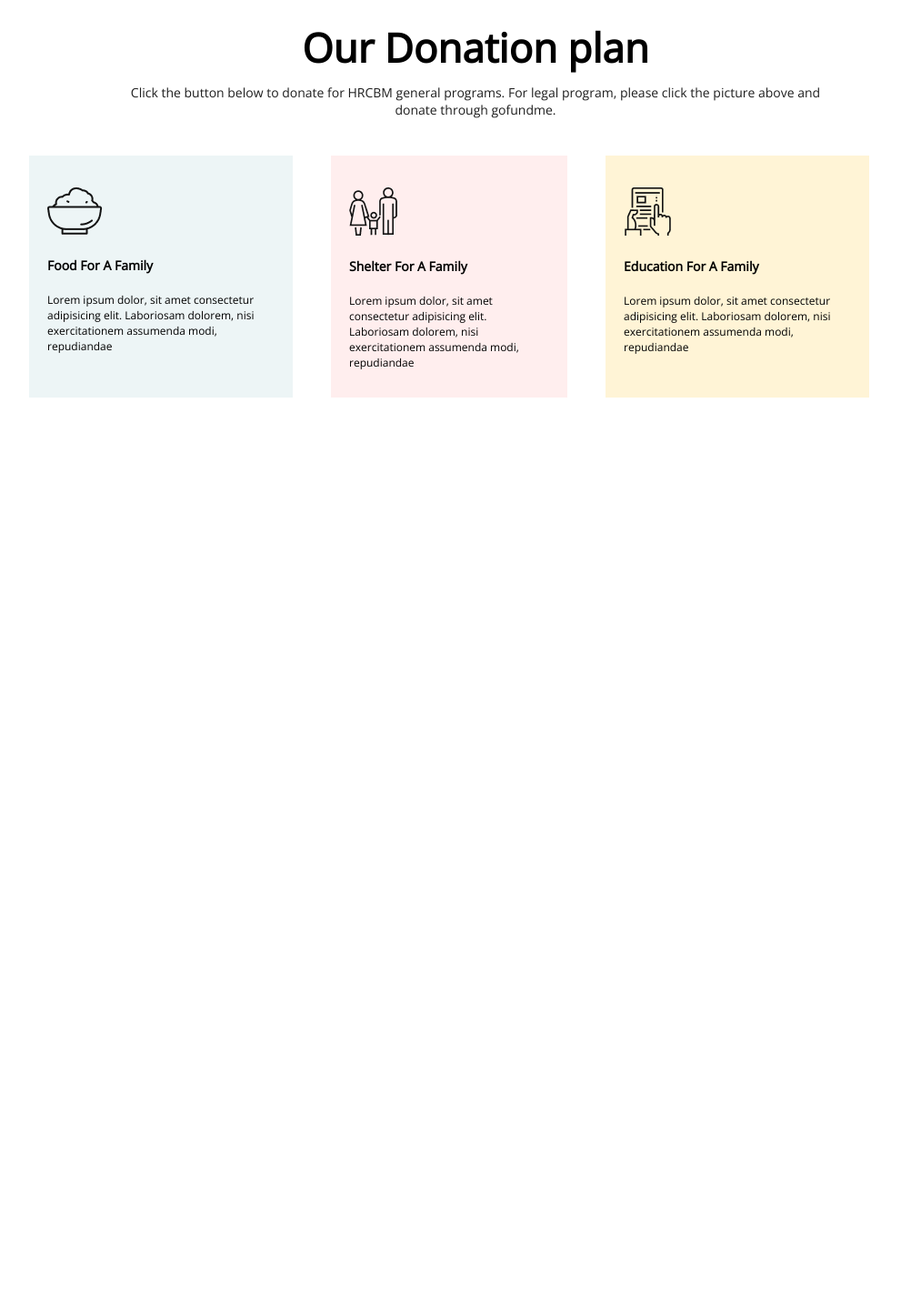
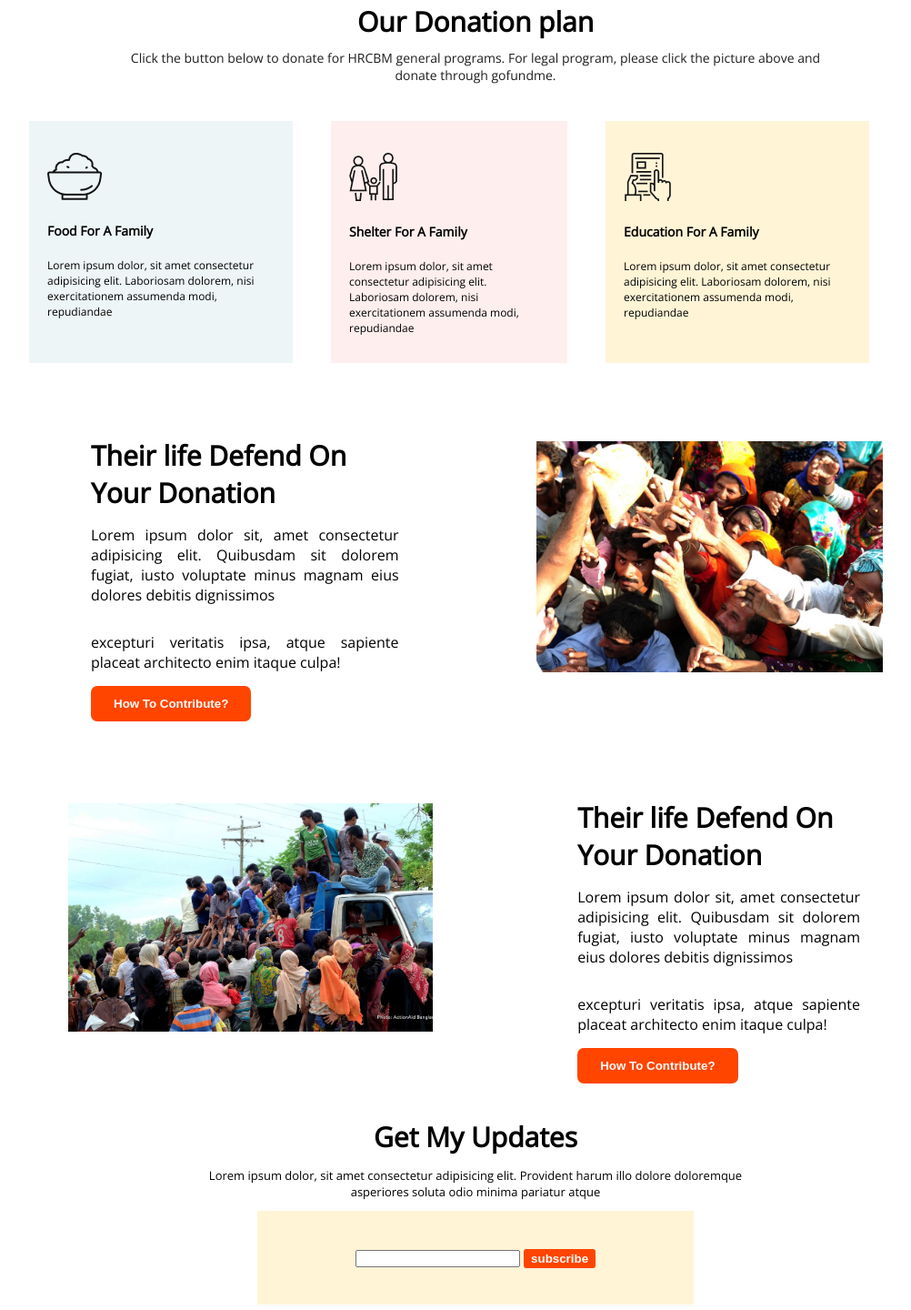
Before and after one commit to Tanmoysana/Milestone-1-Assignment, a plain HTML site: page index.html in a window 1280 px wide. Shown: the part 1357-2797 px from the top of the page at 91% size, without its empty margins (117-1119 px from the left). Before the commit the page ends 1815 px from the top, so only its background shows below. Drawn offline with nearby package versions, Linux system fonts and the light colour scheme.

Commit message:
completed

```diff
--- a/index.html
+++ b/index.html
@@ -76,14 +76,41 @@
         </div>
 
     </section>
-    <section>
-        <div></div>
-        <div></div>
+    <section class="donation1">
+        <div class="donation">
+            <h2>Their life Defend On Your Donation</h2>
+            <p class="donation3">Lorem ipsum dolor sit, amet consectetur adipisicing elit. Quibusdam sit dolorem fugiat, iusto voluptate minus magnam eius dolores debitis dignissimos </p>
+            <p  class="donation3">excepturi veritatis ipsa, atque sapiente placeat architecto enim itaque culpa!</p>
+            <button class="button2">How To Contribute?</button>
+        </div>
+        <div>
+            <img class="img4" src="img/donation0.jpg" alt="donate0">
+        </div>
     </section>
-    <section>
-        <div></div>
-        <div></div>
+    <section class="donation1">
+        <div>
+           <img class="img5"src="img/donation2.jpg" alt="donate2">
+        </div>
+        <div class="donation"> <h2>Their life Defend On Your Donation</h2>
+            <p  class="donation3">Lorem ipsum dolor sit, amet consectetur adipisicing elit. Quibusdam sit dolorem fugiat, iusto voluptate minus magnam eius dolores debitis dignissimos </p>
+            <p  class="donation3">excepturi veritatis ipsa, atque sapiente placeat architecto enim itaque culpa!</p>
+            <button class="button2">How To Contribute?</button></div>
     </section>
+    <section class="part1 last" >
+        <div>
+            <h2 class="lasth2">Get My Updates</h2>
+            <p class="lastp">Lorem ipsum dolor, sit amet consectetur adipisicing elit. Provident harum illo dolore doloremque asperiores soluta odio minima pariatur atque</p>
+        </div>
+        <div class="input">
+            <label for="email"></label>
+            <input type="email" id="email" name="email">
+            <button class="button3"> subscribe</button>
+        </div>
+    </section>
+    <footer  class="part1">
+        <h4>Be Humble</h4>
+        <p class="footerp">I'm gonna do it.</p>
+    </footer>
    </div>
 </body>
 </html>
--- a/style.css
+++ b/style.css
@@ -49,7 +49,7 @@ h1{
 }
 h2{
     margin-top: 35px;
-    font-size: 44px;
+    font-size: 30px;
     font-weight :bolder;
 }
 .p2{
@@ -116,6 +116,7 @@ h5{
 h3{
     padding-top: 10px;
     padding-bottom: 10px;
+    font-weight: bolder;
 }
 .box-pic{
     padding-top: 15px;
@@ -125,4 +126,84 @@ h3{
     padding-top: 10px;
     padding-bottom: 10px;
 }
+.donation{
+    text-align: left;
+    width: 70%;
+    margin: 25px;
 }
+.donation1{
+    width: 70%;
+    margin: 0 auto;
+    display: flex;
+}
+.donation3{
+    padding-top: 15px;
+    padding-bottom: 15px;
+    text-align: justify;
+}
+.img4{
+    width: 75%;
+    margin-top: 65px;
+    float: right;
+}
+.img5{
+    width: 75%;
+    margin-top: 65px;
+   float: left;
+}
+.button2{
+    padding: 12px 25px;
+    background-color: orangered;
+    border: none;
+    border-radius:7px ;
+    font-weight: bolder;
+    font-size: 25;
+    color: white;
+}
+.last{
+    width: 50%;
+    margin: 0 auto;
+}
+.lasth2{margin: 2%;
+    font-weight: bolder;
+
+}
+.lastp{
+    font-size: small;
+   margin: 2%;
+}
+.input{
+    border: 1 px solid black;
+    width: 50%;
+    margin: 0 auto;
+    padding: 40px 80px;
+    background-color: #FFF4D6;
+
+}
+h4{
+    font-style: italic;
+    font-size: 25px;
+    font-weight: bold;
+    margin: 3%;
+    color: #FF5959;
+    padding: 1%;
+}
+.footerp{
+    font-size: small;
+   margin: 2%;
+   color: #FFF4D6;
+   padding-bottom: 3%;
+}
+footer{
+    width: 100%;
+    background-color: black;
+}
+.button3{
+    padding: 3px 8px;
+    background-color: orangered;
+    border: none;
+    border-radius:3px ;
+    font-weight: bold;
+    font-size: 16;
+    color: white;
+}
```
Also changed, not shown: img/donation0.jpg (added), img/donation2.jpg (added).
